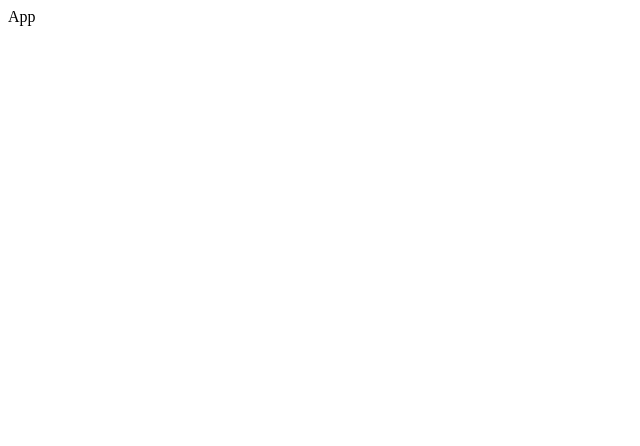
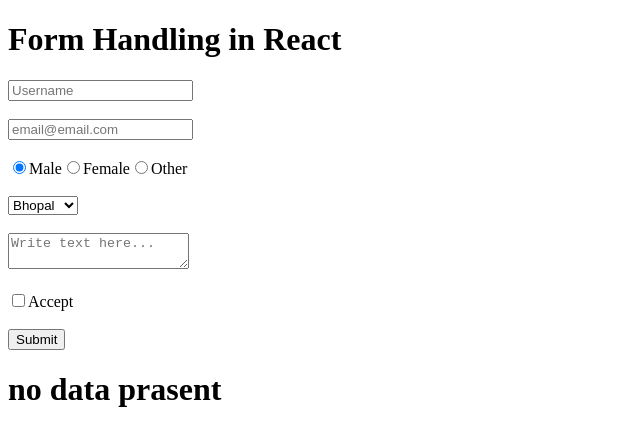
Before and after one commit to navneetnavneetnavneet/react, a React (Vite) app: page / in a window 1280 px wide. Shown: the top 446 px of the page, without its empty margins (0-640 px from the left). Built offline with nearby package versions, Linux system fonts and the light colour scheme.

Commit message:
form handing

```diff
--- a/src/App.jsx
+++ b/src/App.jsx
@@ -1,9 +1,123 @@
-import React from 'react'
+import React from "react";
+import { useState } from "react";
 
 const App = () => {
+  const [users, setUsers] = useState([]);
+
+  const [username, setUsername] = useState("");
+  const [email, setEmail] = useState("");
+  const [gender, setGender] = useState("male");
+  const [city, setCity] = useState("bhopal");
+  const [discription, setDiscription] = useState("");
+  const [accept, setAccept] = useState(false);
+
+  const submitHandler = (event) => {
+    event.preventDefault();
+
+    // console.log({ username, email, gender, city, discription, accept });
+    const newUser = { username, email, gender, city, discription, accept };
+    setUsers([...users, newUser]);
+
+    setUsername("");
+    setEmail("");
+    setGender("male");
+    setCity("bhopal");
+    setDiscription("");
+    setAccept(false);
+  };
+
+  // console.log(users);
+
+  const listRender =
+    users.length > 0 ? (
+      users.map((user, index) => {
+        return (
+          <div key={index}>
+            <h1>{user.username}</h1>
+            <p>{user.city}</p>
+          </div>
+        );
+      })
+    ) : (
+      <h1>no data prasent</h1>
+    );
+
   return (
-    <div>App</div>
-  )
-}
+    <>
+      <h1>Form Handling in React</h1>
+      <form onSubmit={submitHandler}>
+        <input
+          onChange={(e) => setUsername(e.target.value)}
+          value={username}
+          type="text"
+          placeholder="Username"
+        />
+        <br />
+        <br />
+        <input
+          onChange={(e) => setEmail(e.target.value)}
+          value={email}
+          type="email"
+          placeholder="email@email.com"
+        />
+        <br />
+        <br />
+        <input
+          onChange={(e) => setGender(e.target.value)}
+          checked={gender === "male" ? true : false}
+          type="radio"
+          value="male"
+          name="gender"
+        />
+        Male
+        <input
+          onChange={(e) => setGender(e.target.value)}
+          checked={gender === "female" ? true : false}
+          type="radio"
+          value="female"
+          name="gender"
+        />
+        Female
+        <input
+          onChange={(e) => setGender(e.target.value)}
+          checked={gender === "other" ? true : false}
+          type="radio"
+          value="other"
+          name="gender"
+        />
+        Other
+        <br />
+        <br />
+        <select onChange={(e) => setCity(e.target.value)} value={city}>
+          <option value="delhi">Delhi</option>
+          <option value="bhopal">Bhopal</option>
+          <option value="indore">Indore</option>
+          <option value="pune">Pune</option>
+          <option value="mumbai">Mumbai</option>
+        </select>
+        <br />
+        <br />
+        <textarea
+          onChange={(e) => setDiscription(e.target.value)}
+          value={discription}
+          placeholder="Write text here..."
+        ></textarea>
+        <br />
+        <br />
+        <input
+          onChange={(e) => setAccept(e.target.checked)}
+          checked={accept ? true : false}
+          type="checkbox"
+        />
+        Accept
+        <br />
+        <br />
+        <button>Submit</button>
+      </form>
 
-export default App
+      {listRender}
+    </>
+  );
+};
+
+export default App;
```
